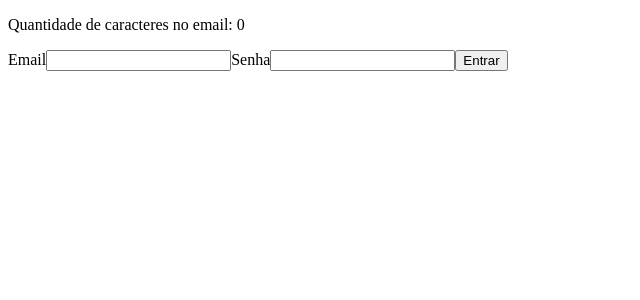
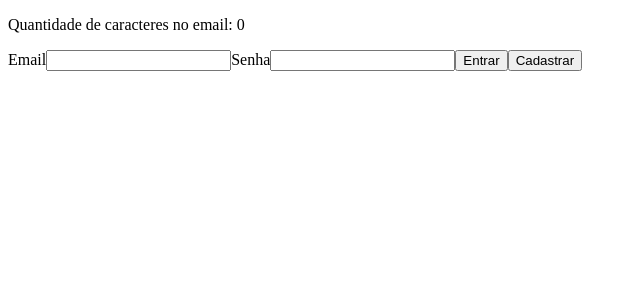
Before and after one commit to Roger-Franco/aula-typescript, a React (Create React App) app: page /entrar in a window 1280 px wide. Shown: the top 300 px of the page, without its empty margins (0-640 px from the left). Built offline with nearby package versions, Linux system fonts and the light colour scheme.

Commit message:
Passando filhos para componentes

```diff
--- a/src/app/pages/login/Login.tsx
+++ b/src/app/pages/login/Login.tsx
@@ -1,4 +1,5 @@
 import { useCallback, useMemo, useRef, useState } from 'react'
+import { ButtonLogin } from './components/ButtonLogin'
 import { InputLogin } from './components/InputLogin'
 // import { useNavigate } from 'react-router-dom'
 
@@ -66,7 +67,9 @@ export const Login = () => {
             type="password"
           /> */}
         {/* </label> */}
-        <button onClick={handleEntrar} type='button'>Entrar</button>
+        <ButtonLogin onClick={handleEntrar} type='button'>Entrar</ButtonLogin>
+        <ButtonLogin onClick={handleEntrar} type='button'>Cadastrar</ButtonLogin>
+        {/* <button onClick={handleEntrar} type='button'>Entrar</button> */}
       </form>
     </div >
   )
--- /dev/null
+++ b/src/app/pages/login/components/ButtonLogin.tsx
@@ -0,0 +1,13 @@
+
+interface IbuttonLoginProps {
+  type?: "button" | "submit" | "reset"
+  onClick: () => void
+}
+
+export const ButtonLogin: React.FC<IbuttonLoginProps> = ({ type, onClick, children }) => {
+  return (
+    <button type={type} onClick={onClick}>
+      {children}
+    </button>
+  )
+}
```
Also changed, not shown: 1 other file (tests, documents, lock files or other folders).
